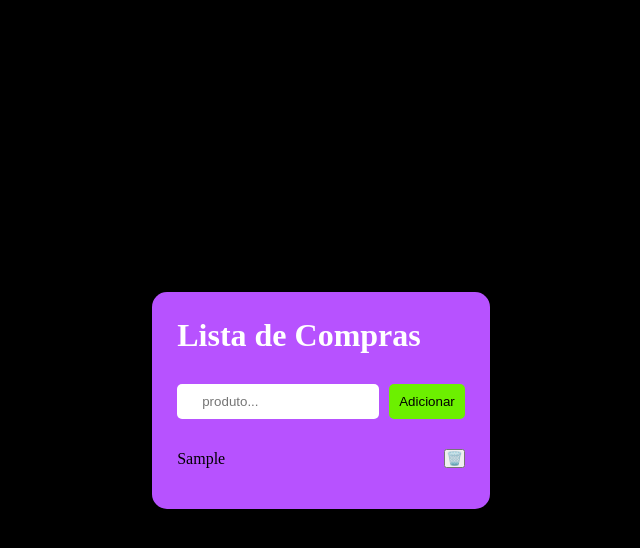
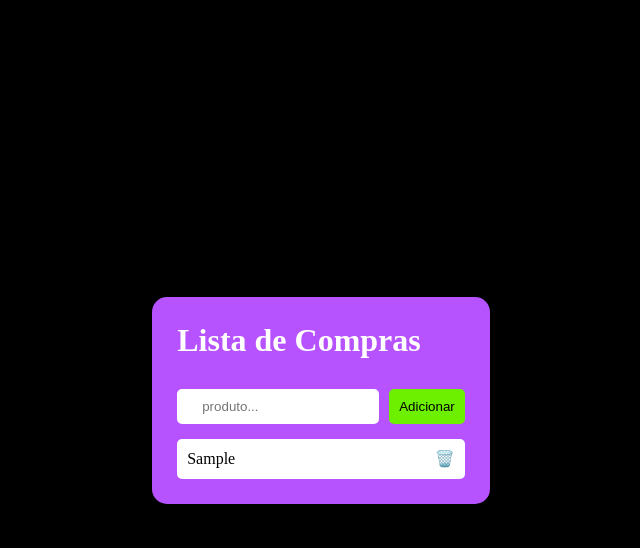
Before and after one commit to Andre-eugenio-almeida/LISTA-DE-COMPRAS, a React (Vite) app in the folder projeto-react/: page / in a window 1280 px wide. Both pictures are taken after typing "Sample" into the empty fields and a click on the button "Adicionar". Shown: the top 548 px of the page, without its empty margins (319-959 px from the left). Built offline with nearby package versions, Linux system fonts and the light colour scheme.

Commit message:
StyledButton

```diff
--- a/projeto-react/src/pages/Home/index.jsx
+++ b/projeto-react/src/pages/Home/index.jsx
@@ -1,6 +1,6 @@
 import { useRef, useState } from 'react'
 import { v4 } from 'uuid'
-import { AddButton, Container, Product } from './styles'
+import { AddButton, Container, Product, TrashButton } from './styles'
 
 function Home() {
   const [produtos, setProdutos] = useState([])
@@ -34,7 +34,7 @@ function Home() {
         {produtos.map((produto) => (
           <Product key={produto.id}>
             <p>{produto.nome}</p>
-            <button onClick={() => deletarProduto(produto.id)}>🗑️</button>
+            <TrashButton onClick={() => deletarProduto(produto.id)}>🗑️</TrashButton>
           </Product>
         ))}
 
--- a/projeto-react/src/pages/Home/styles.jsx
+++ b/projeto-react/src/pages/Home/styles.jsx
@@ -42,9 +42,15 @@ export const Product = styled.div `
     display: flex;
     justify-content: space-between;
     align-items: center;
-    height: 50px;
+    height: 40px;
+    background: #fff;
     border-radius: 5px;
     margin-top: 15px;
+    padding: 0px 10px;
+
+`
+
+export const TrashButton = styled.div `
 
 
 `
```
